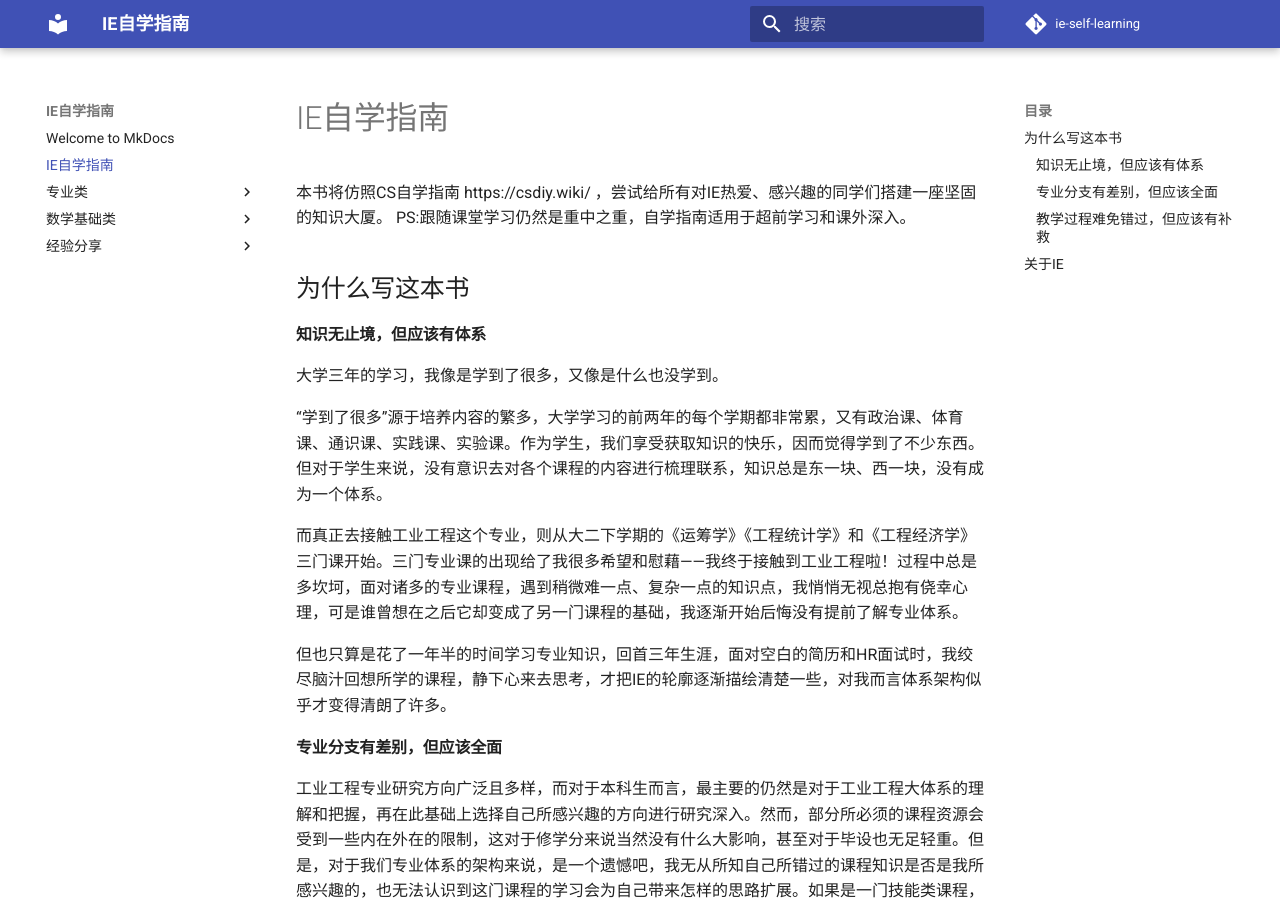
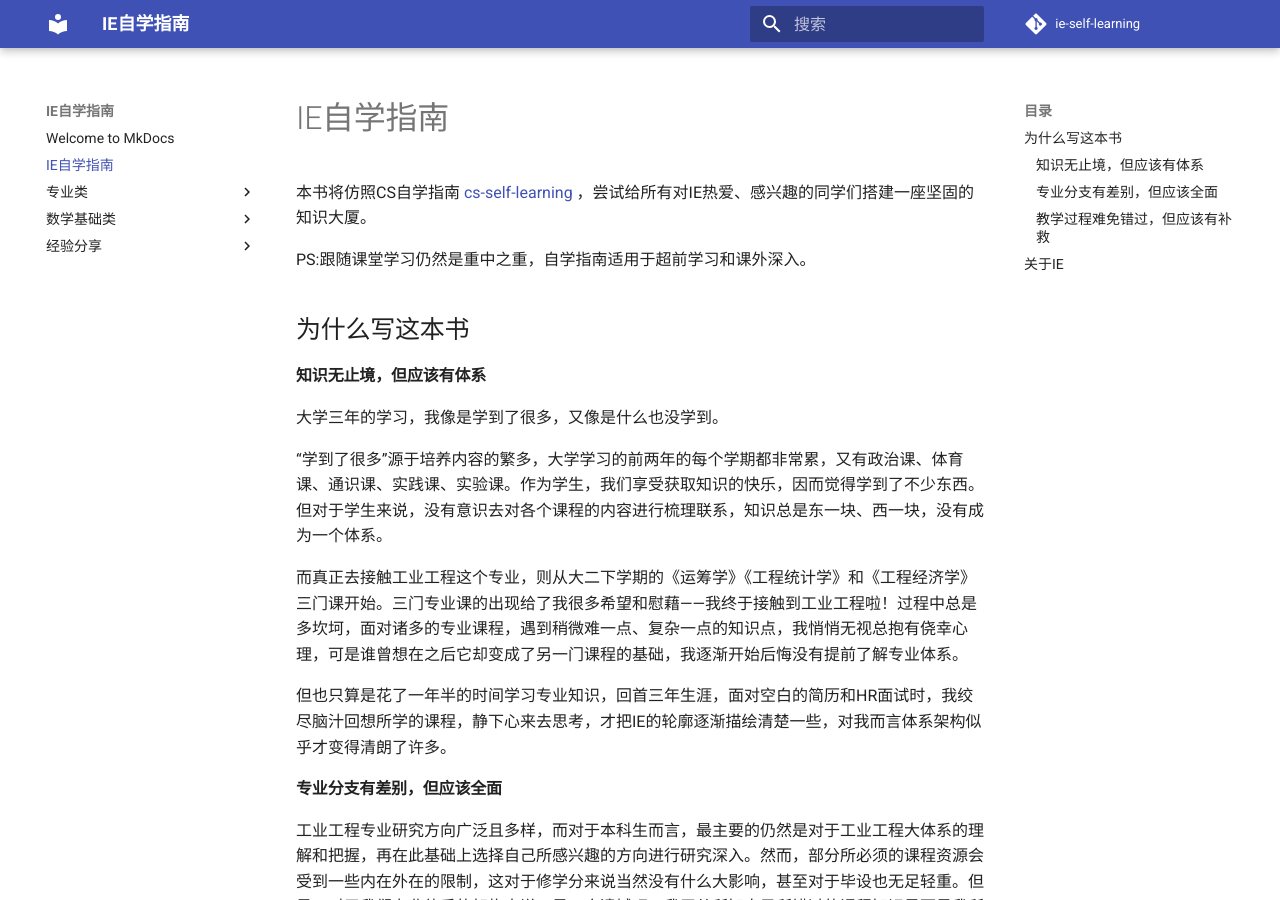
Before and after one commit to ceclin/ie-self-learning, an MkDocs documentation site: the page built from docs/前言.md, in a window 1280 px wide and 900 px high. Built offline with MkDocs 1.6.1 and Material for MkDocs 9.7.7, drawn with Linux system fonts in a browser that asks for light colours; comment, search, counter and statistics services are not loaded.

Commit message:
Update 前言.md (#11)

```diff
--- a/docs/前言.md
+++ b/docs/前言.md
@@ -1,6 +1,7 @@
 # IE自学指南
 
-本书将仿照CS自学指南 https://csdiy.wiki/ ，尝试给所有对IE热爱、感兴趣的同学们搭建一座坚固的知识大厦。
+本书将仿照CS自学指南 [cs-self-learning](https://csdiy.wiki/) ，尝试给所有对IE热爱、感兴趣的同学们搭建一座坚固的知识大厦。
+
 PS:跟随课堂学习仍然是重中之重，自学指南适用于超前学习和课外深入。
 
 ## 为什么写这本书
```
